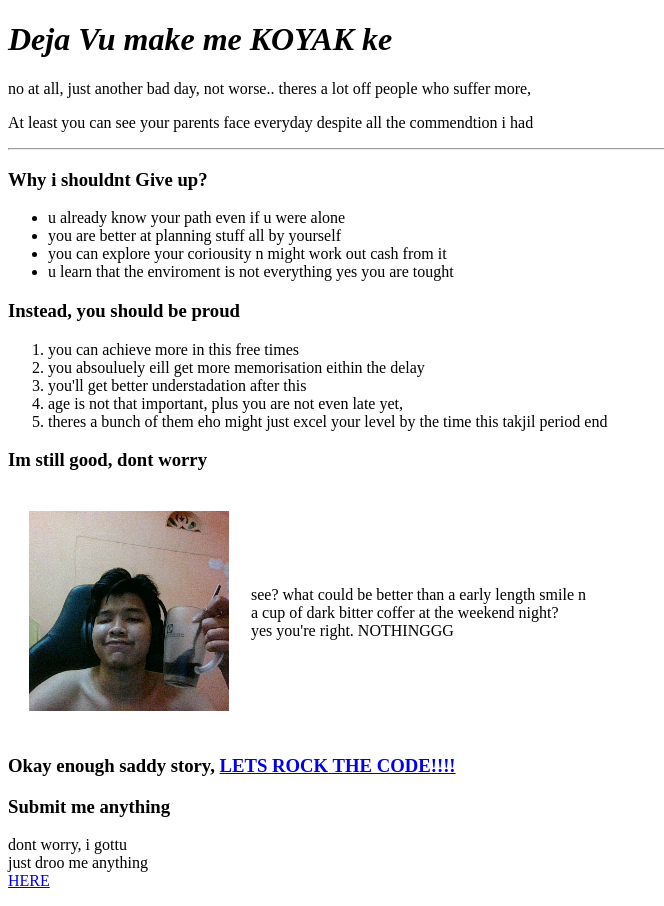
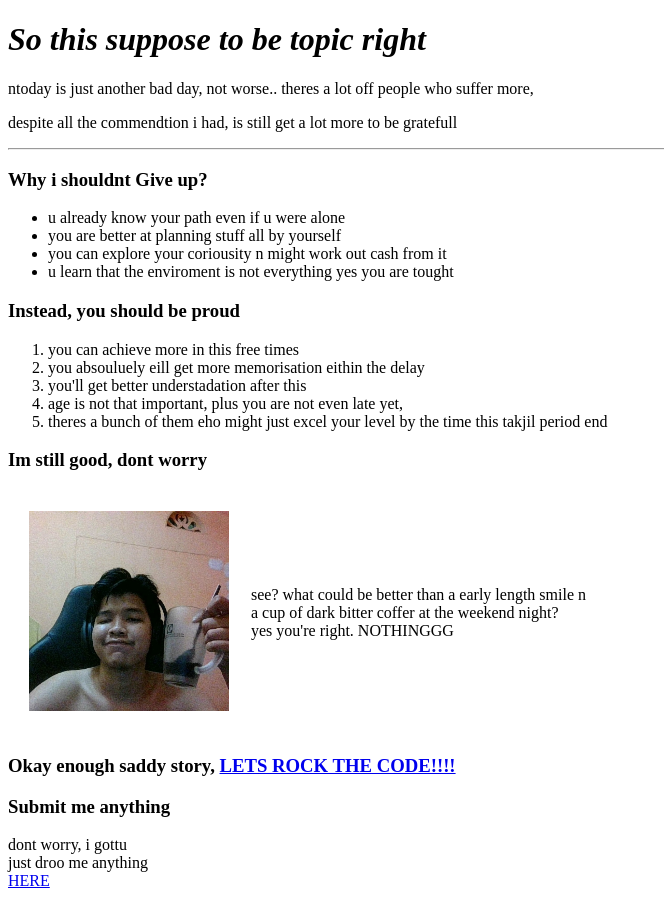
Before and after one commit to hilmizul255/cv, a plain HTML site: page index.html in a window 1280 px wide. Shown: the whole page, without its empty margins (0-664 px from the left). Drawn offline with Linux system fonts and the light colour scheme.

Commit message:
Update index.html

```diff
--- a/index.html
+++ b/index.html
@@ -3,15 +3,15 @@
 
 <head>
   <meta charset="utf-8">
-  <title>😊Deja Vu Imaginary Site</title>
+  <title>😊what should i put</title>
 </head>
 
 <body>
 
   <!--- CARA NAK BUAT TEXT BOLD N ITALIC(ALT OF <B> & <I>) --->
-  <h1><em>Deja Vu make me <strong>KOYAK</strong> ke</em></h1>
-  <p>no at all, just another bad day, not worse.. theres a lot off people who suffer more, </p>
-  <p>At least you can see your parents face everyday despite all the commendtion i had</p>
+  <h1><em>So this suppose to be topic right</em></h1>
+  <p>ntoday is just another bad day, not worse.. theres a lot off people who suffer more, </p>
+  <p>despite all the commendtion i had, is still get a lot more to be gratefull</p>
   <hr>
   <h3>Why i shouldnt Give up?</h3>
   <ul>
```
